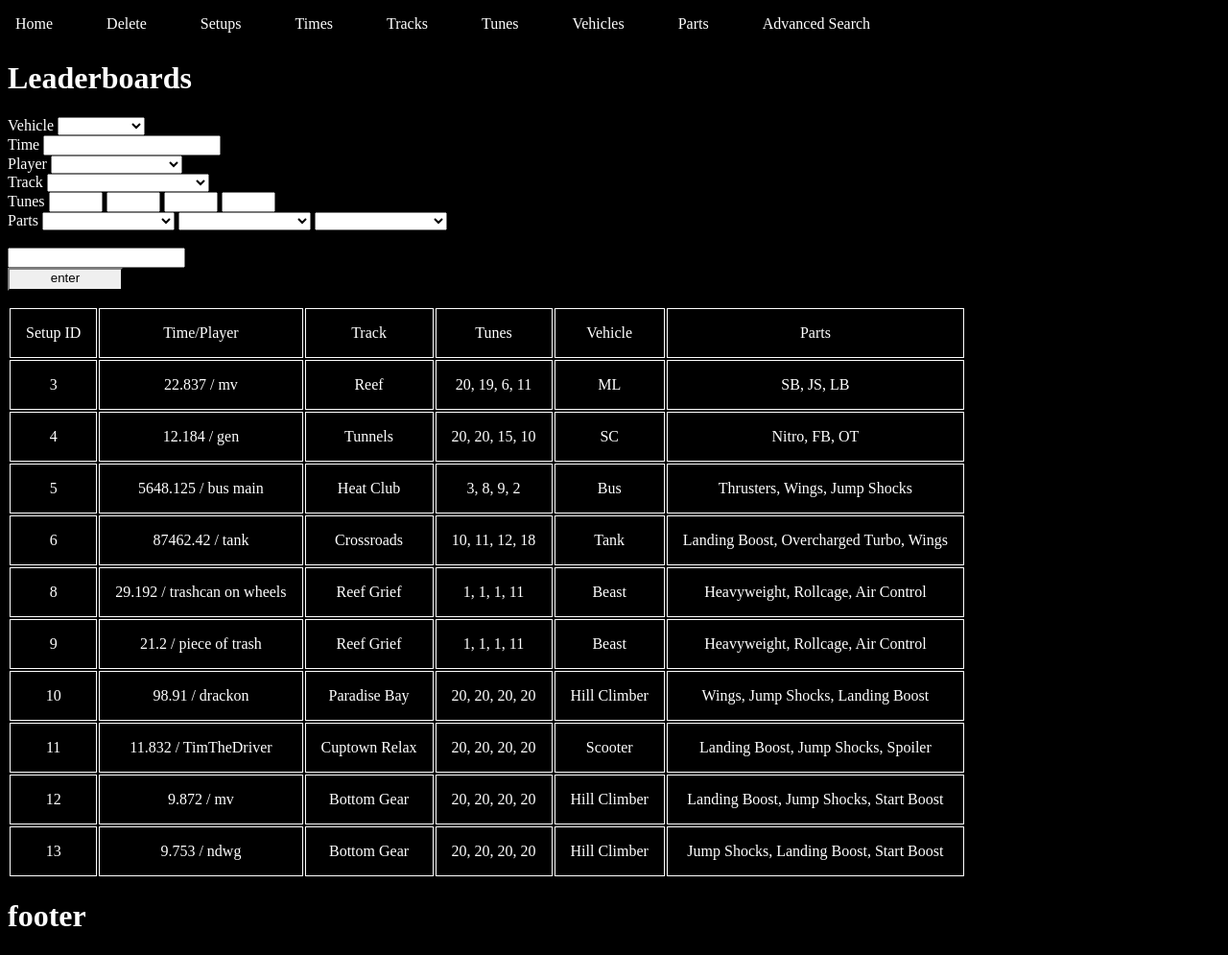
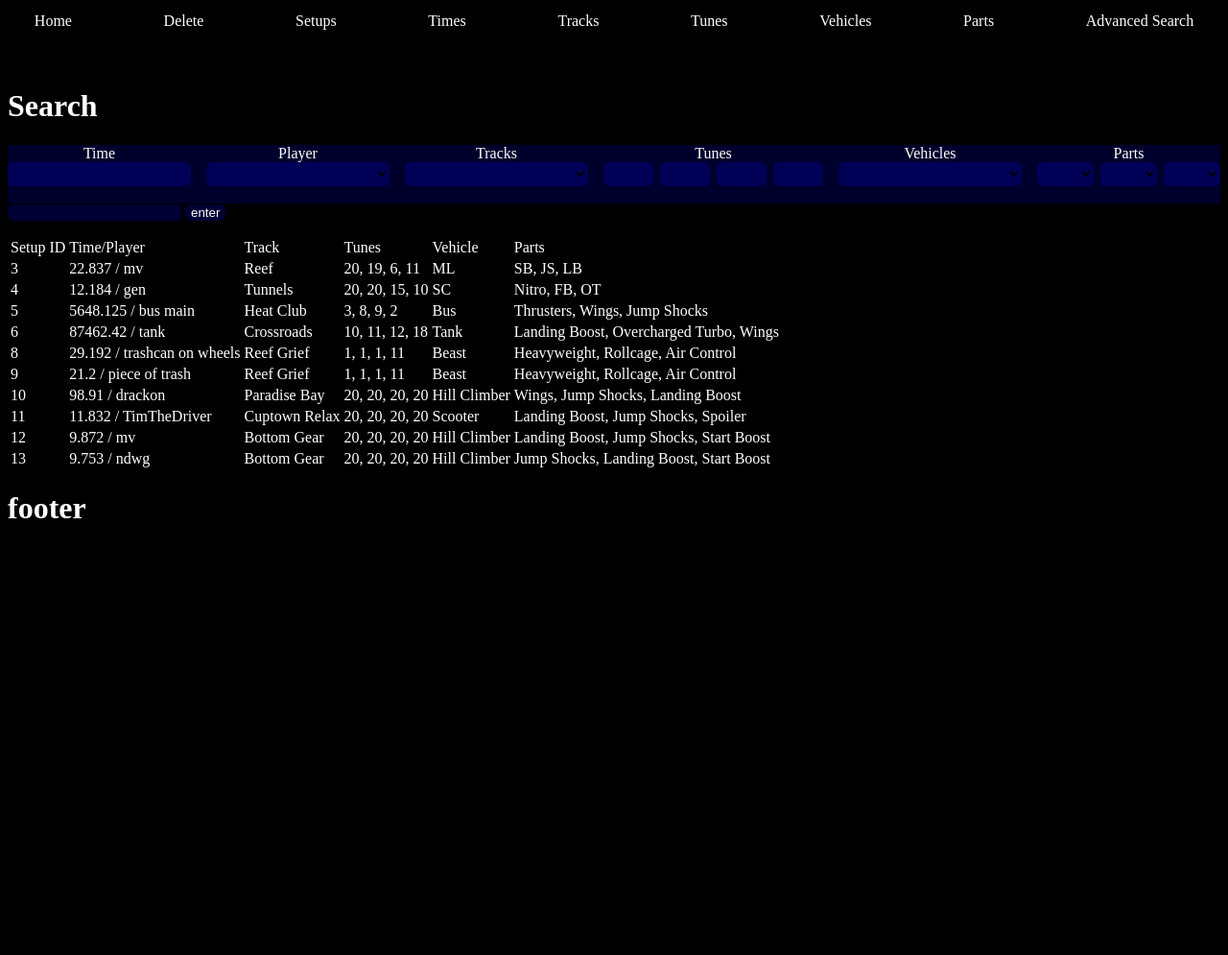
Before and after one commit to Number22313/13DTP-Project, a Flask app: page /Search in a window 1280 px wide. Shown: the whole page at 96% size. After the commit the page ends 540 px from the top, so only its background shows below. Run offline with Flask 3, Linux system fonts and the light colour scheme.

Commit message:
Completely restarted the css, started styling the search bar filters and navigation bar.

```diff
--- a/app.py
+++ b/app.py
@@ -1,7 +1,5 @@
 from flask import Flask, render_template, request
 from flask_sqlalchemy import SQLAlchemy
-from sqlalchemy import Column, Integer, String, Text, ForeignKey, Table
-from sqlalchemy.orm import Mapped
 
 app = Flask(__name__)
 app.config["SQLALCHEMY_DATABASE_URI"] = "sqlite:////home/alloy/13DTP-Project/database.db"
@@ -284,10 +282,13 @@ def delete():
 
             #delete the setup if it exists
             if setup:
-                setup_id = Setups.query.get(int(setup))
-                db.session.delete(setup_id)
+                old_player = WR_Times.query.filter(not Setups.wr_time.any().all())
+                for i in old_player:
+                    print("Child data to be deleted: "+i.player)
+                db.session.add(old_player)
+                #db.session.delete(setup_id)
                 print("Deleted "+ setup)
-                db.session.commit()
+                #db.session.commit()
     setups = Setups.query.all()
     return render_template('delete.html',setups=setups)
 
--- a/static/style.css
+++ b/static/style.css
@@ -1,4 +1,9 @@
-html
+*
+{
+    box-sizing: border-box;
+}
+
+:root
 {
     --background-color: black;
     --text-color: white;
@@ -6,68 +11,78 @@ html
     color: var(--text-color);
 }
 
-td
+a
 {
-    padding: 2vh;
-    border: 1px solid var(--text-color);
-    text-align: center;
+    text-decoration: none;
     color: var(--text-color);
-    background-color: var(--background-color);
+    padding: 5px;
+    padding-bottom: 5vh;
 }
 
-nav
+input,select,button
 {
-    display: flex;
-    align-items: center;
+    border: 1px black;
+    border-radius: 6px;
 }
 
 .links
 {
     display: flex;
-    justify-content: center;
+    justify-content: space-around;
+    gap: 5vh;
     align-items: center;
-    gap: 5vh;
-}
-
-a
-{
-    text-decoration: none;
-    color: var(--text-color);
-    padding-left: 3vh;
-    padding-right: 3vh;
-    padding: 1vh;
 }
 
 a:hover
 {
-    background-color: blue;
-    border-radius: 1vh;
+    color: blue;
+    text-decoration: underline 1px blue;
+    text-underline-offset: 2vh;
 }
 
-.form
+.search-grid
 {
-    min-height: 25vh;
-    background-color: rgb(59, 59, 59);
-    color: var(--text-color);
-    display: flex;
-    justify-content: center;
+    display: grid;
+    grid-template-columns: 1fr 1fr 1fr 1fr 1fr 1fr;
+    gap: 2vh;
+    align-items: start;
+    background-color: rgba(0, 0, 255, 0.174);
 }
 
-button
+.search-box
 {
-    min-width: 15vh;
-    min-height: 3vh;
-    border-color: rgb(44, 44, 44);
-    border-radius: none;
+    display: flex;
+    flex-direction: column;
+    align-items: center;
+    width: 100%;
 }
 
-button[type="submit"]
+.search-box > input, select
+{
+    width: 100%;
+    height: 25px;
+    background-color: rgba(0, 0, 255, 0.205);
+    border-color: rgba(0, 0, 255, 0.215);
+}
+
+.multi-select
 {
     display: flex;
-    justify-content: center;
+    flex-direction: row;
+    gap: 7px;
+    width: 100%;
 }
 
-.search
+.multi-select input,select
 {
-    max-height: max-content;
+    height: 25px;
+    background-color: rgba(0, 0, 255, 0.205);
+    border-color: rgba(0, 0, 255, 0.215);
 }
+
+.search-bar input,button
+{
+    background-color: rgba(0, 0, 255, 0.205);
+    border-color: rgba(0, 0, 255, 0.215);
+    color: var(--text-color);
+}
--- a/templates/Search.html
+++ b/templates/Search.html
@@ -1,45 +1,59 @@
 {% extends 'layout.html' %}
 {% block content %}
 <body>
-    <h1>Leaderboards</h1>
+    <h1>Search</h1>
 
     <div>
         <form method="GET" action="{{ url_for('search') }}">
-            Vehicle
+            <div class="search-grid">
+                <div class="search-box">
+                    <label>Time</label>
+                    <input type="number" step="any" name="time"><br>
+                </div>
+
+                <div class="search-box">
+                    <label>Player</label>
+                    <select name="player">
+                        <option value="" disabled hidden selected></option>
+                        {% for i in players %}
+                            <option value="{{i}}">{{i}}</option>
+                        {% endfor %}
+                    </select>
+                </div>
+
+                <div class="search-box">
+                    <label>Tracks</label>
+                    <select name="track">
+                        <option value="" disabled hidden selected></option>
+                        {% for i in tracks_list %}
+                            <option value="{{i}}">{{i}}</option>
+                        {% endfor %}
+                    </select>
+                </div>
+
+                <div class="search-box">
+                    <label>Tunes</label>
+                    <div class="multi-select">
+                        <input type="number" max="20" min="1" name="tune1">
+                        <input type="number" max="20" min="1" name="tune2">
+                        <input type="number" max="20" min="1" name="tune3">
+                        <input type="number" max="20" min="1" name="tune4">
+                    </div>
+                </div>
+
+                <div class="search-box">
+                    <label>Vehicles</label>
                     <select name="vehicle">
                         <option value="" disabled hidden selected></option>
                         {% for i in vehicles_options %}
                             <option value="{{i}}">{{i}}</option>
                         {% endfor %}
-            </select><br>
-
-            Time
-            <input type="number" step="any" name="time"><br>
-
-            Player
-            <select name="player">
-                <option value="" disabled hidden selected></option>
-                {% for i in players %}
-                    <option value="{{i}}">{{i}}</option>
-                {% endfor %}
-            </select><br>
-
-            Track
-            <select name="track">
-                <option value="" disabled hidden selected></option>
-                {% for i in tracks_list %}
-                    <option value="{{i}}">{{i}}</option>
-                {% endfor %}
-            </select><br>
-
-            <div>Tunes
-                <input type="number" max="20" min="1" name="tune1">
-                <input type="number" max="20" min="1" name="tune2">
-                <input type="number" max="20" min="1" name="tune3">
-                <input type="number" max="20" min="1" name="tune4">
+                    </select>
                 </div>
 
-            <div>Parts
+                <div class="search-box">
+                    <label>Parts</label>
+                    <div class="multi-select">
                         {% for i in range(3) %}
                             <select name="slot{{(i + 1)}}">
                                 <option value="" disabled hidden selected></option>
@@ -48,7 +62,9 @@
                                 {% endfor %}
                             </select>
                         {% endfor %}
-            </div><br>
+                    </div>
+                </div>
+            </div>
 
             {% if result_errors%}
                 <div>
@@ -58,8 +74,10 @@
                 </div>
             {% endif %}
 
+            <div class="search-bar">
                 <input type="search" name="search_bar" value="{{search_bar}}">
                 <button type="submit">enter</button>
+            </div>
         </form>
     </div>
 
```
Lines whose indentation alone changed are shown as unchanged.
